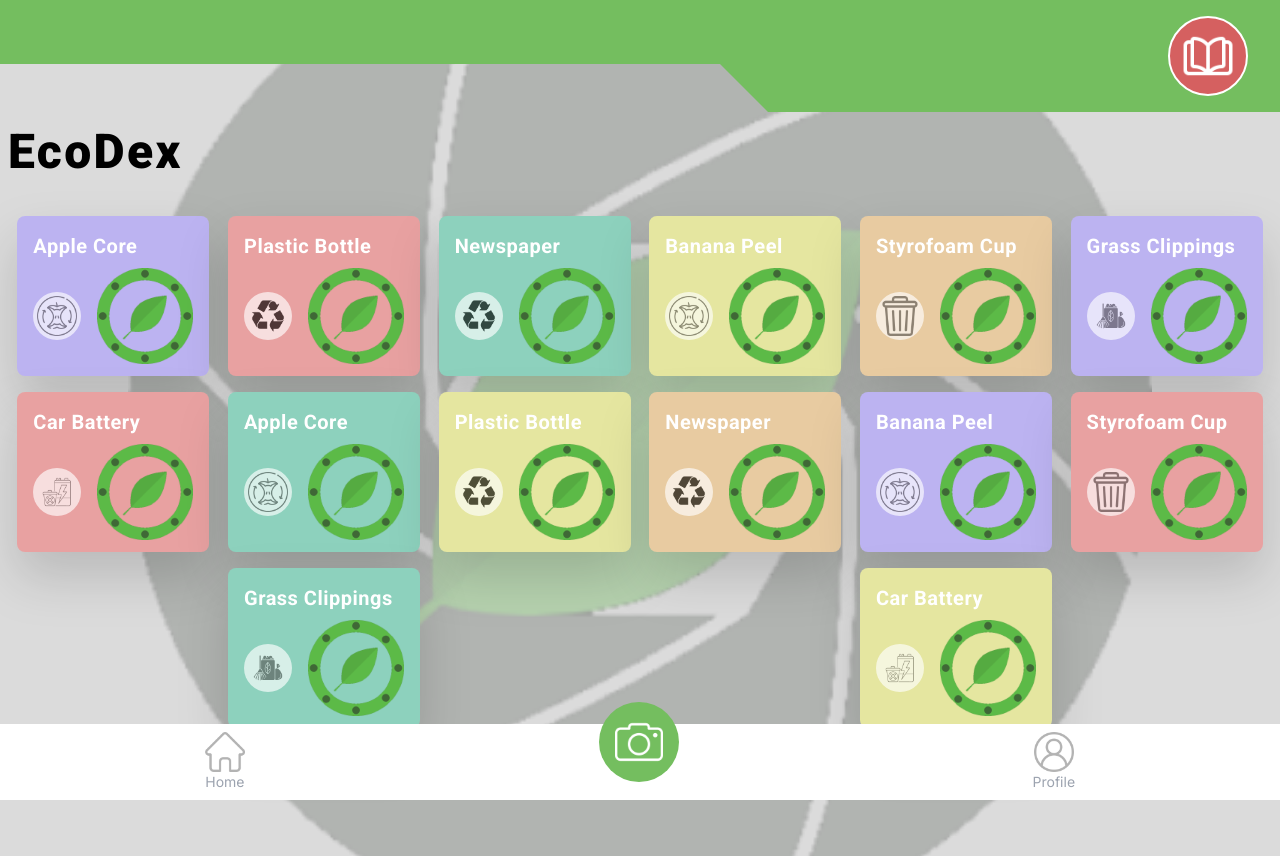
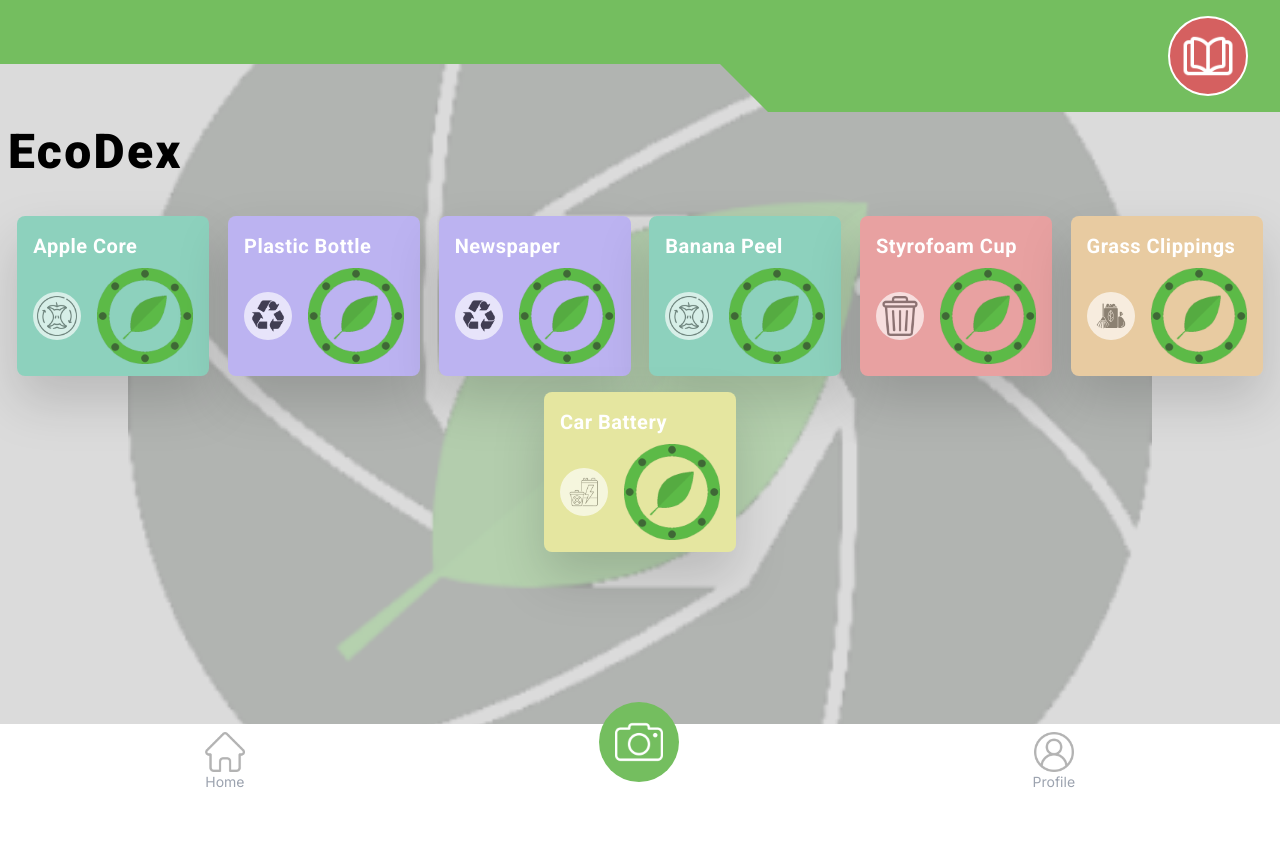
Before and after one commit to josephleungg/EcoDex, a Next.js app in the folder client/: page /history in a window 1280 px wide. After the commit the page ends 800 px from the top, so only its background shows below. Built offline with nearby package versions, Linux system fonts and the light colour scheme.

Commit message:
a few tweaks to exodex

```diff
--- a/client/app/(pages)/history/page.js
+++ b/client/app/(pages)/history/page.js
@@ -98,23 +98,30 @@ export default function History() {
         imageURL: "/images/eco-coin.png"
     };
 
-    const trashArray = [trash1, trash2, trash3, trash4, trash5, trash6, trash7,trash1, trash2, trash3, trash4, trash5, trash6, trash7];
+    const trashArray = [trash1, trash2, trash3, trash4, trash5, trash6, trash7];
+
     const typeIcons = {
         "Garbage": "/images/bin.png",
         "Recycling": "/images/recycle.png",
         "Green Bin": "/images/compostable.png",
         "Yard Waste": "/images/backyard.png",
         "Battery Disposal": "/images/disposal.png",
-    }
+    };
 
-    const colors = ["bg-pastel-purple-0", "bg-pastel-red-0", "bg-pastel-green-0", "bg-pastel-yellow-0", "bg-pastel-orange-0"];
+    const typeColors = {
+        "Garbage": "bg-pastel-red-0",
+        "Recycling": "bg-pastel-purple-0",
+        "Green Bin": "bg-pastel-green-0",
+        "Yard Waste": "bg-pastel-orange-0",
+        "Battery Disposal": "bg-pastel-yellow-0",
+    };
 
     return (
         <div className="px-2 font-roboto">
             <h1 className="font-black text-5xl tracking-wider my-4">EcoDex</h1>
             <div className="flex flex-wrap justify-around mt-10">
                 {trashArray.map((trash, index) => (
-                    <div key={index} className={`${colors[index % colors.length]} rounded-lg drop-shadow-2xl w-48 h-40 mb-4 flex p-4 flex-col`}>
+                    <div key={index} className={`${typeColors[trash.type]} rounded-lg drop-shadow-2xl w-48 h-40 mb-4 flex p-4 flex-col`}>
                         <h1 className="text-white font-bold text-xl tracking-wide">{trash.name}</h1>
                         <div className="flex items-center justify-between mt-2">
                             <div className="bg-white p-1 rounded-full opacity-65">
```
